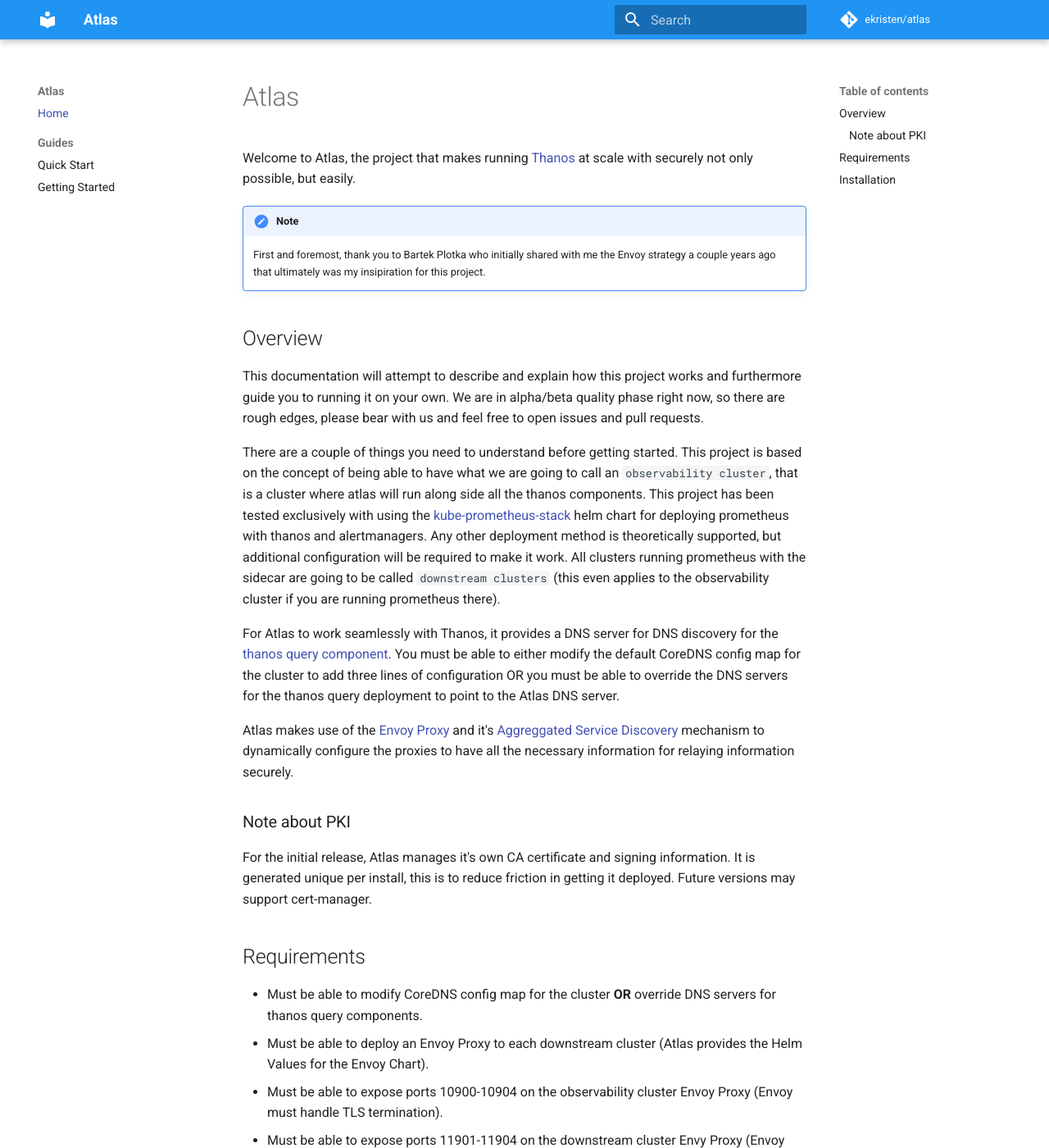
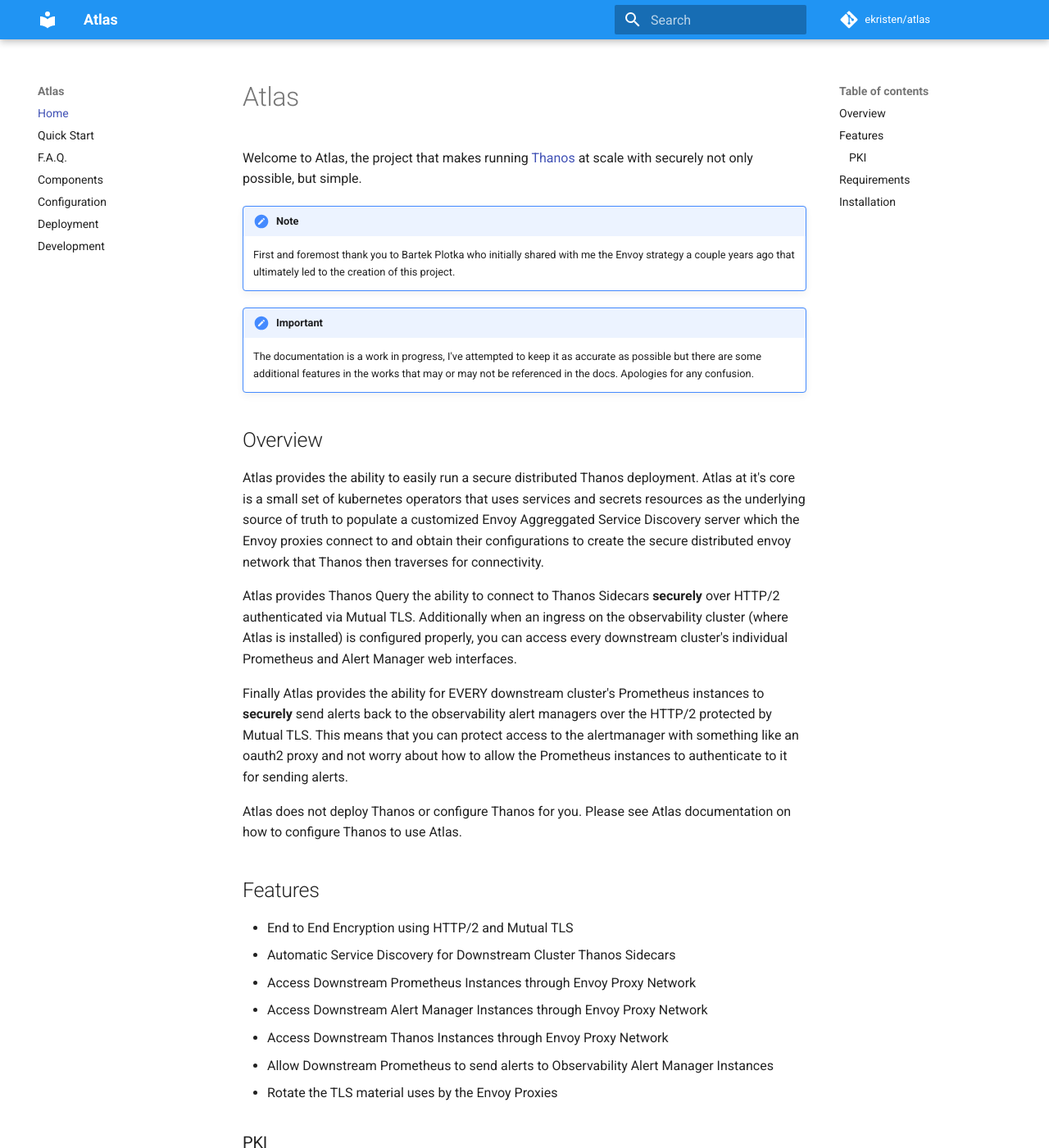
Before and after one commit to goatlas-io/atlas, an MkDocs documentation site: the page built from docs/index.md, in a window 1280 px wide and 1400 px high. Shown: the whole window at 82% size. Built offline with MkDocs 1.6.1 and Material for MkDocs 9.7.7, drawn with Linux system fonts in a browser that asks for light colours; comment, search, counter and statistics services are not loaded; some of the changed text lies outside the part shown.

Commit message:
Documentation Updates (#11)
* adding todo, remove setownerid

* make the hack/deployment script work

* working on docs for open source release

* working on full documentation

```diff
--- a/docs/index.md
+++ b/docs/index.md
@@ -1,21 +1,34 @@
 # Atlas
 
-Welcome to Atlas, the project that makes running [Thanos](https://thanos.io/) at scale with securely not only possible, but easily.
+Welcome to Atlas, the project that makes running [Thanos](https://thanos.io/) at scale with securely not only possible, but simple.
 
 !!! note
-    First and foremost, thank you to Bartek Plotka who initially shared with me the Envoy strategy a couple years ago that ultimately was my insipiration for this project.
+    First and foremost thank you to Bartek Plotka who initially shared with me the Envoy strategy a couple years ago that ultimately led to the creation of this project.
+
+!!! important
+    The documentation is a work in progress, I've attempted to keep it as accurate as possible but there are some additional features in the works that may or may not be referenced in the docs. Apologies for any confusion.
 
 ## Overview
 
-This documentation will attempt to describe and explain how this project works and furthermore guide you to running it on your own. We are in alpha/beta quality phase right now, so there are rough edges, please bear with us and feel free to open issues and pull requests.
+Atlas provides the ability to easily run a secure distributed Thanos deployment. Atlas at it's core is a small set of kubernetes operators that uses services and secrets resources as the underlying source of truth to populate a customized Envoy Aggreggated Service Discovery server which the Envoy proxies connect to and obtain their configurations to create the secure distributed envoy network that Thanos then traverses for connectivity.
 
-There are a couple of things you need to understand before getting started. This project is based on the concept of being able to have what we are going to call an `observability cluster`, that is a cluster where atlas will run along side all the thanos components. This project has been tested exclusively with using the [kube-prometheus-stack](https://github.com/prometheus-community/helm-charts/tree/main/charts/kube-prometheus-stack) helm chart for deploying prometheus with thanos and alertmanagers. Any other deployment method is theoretically supported, but additional configuration will be required to make it work. All clusters running prometheus with the sidecar are going to be called `downstream clusters` (this even applies to the observability cluster if you are running prometheus there).
+Atlas provides Thanos Query the ability to connect to Thanos Sidecars **securely** over HTTP/2 authenticated via Mutual TLS. Additionally when an ingress on the observability cluster (where Atlas is installed) is configured properly, you can access every downstream cluster's individual Prometheus and Alert Manager web interfaces.
 
-For Atlas to work seamlessly with Thanos, it provides a DNS server for DNS discovery for the [thanos query component](https://thanos.io/tip/components/query.md/). You must be able to either modify the default CoreDNS config map for the cluster to add three lines of configuration OR you must be able to override the DNS servers for the thanos query deployment to point to the Atlas DNS server.
+Finally Atlas provides the ability for EVERY downstream cluster's Prometheus instances to **securely** send alerts back to the observability alert managers over the HTTP/2 protected by Mutual TLS. This means that you can protect access to the alertmanager with something like an oauth2 proxy and not worry about how to allow the Prometheus instances to authenticate to it for sending alerts.
 
-Atlas makes use of the [Envoy Proxy](https://www.envoyproxy.io/) and it's [Aggreggated Service Discovery](https://www.envoyproxy.io/docs/envoy/latest/intro/arch_overview/operations/dynamic_configuration) mechanism to dynamically configure the proxies to have all the necessary information for relaying information securely.
+Atlas does not deploy Thanos or configure Thanos for you. Please see Atlas documentation on how to configure Thanos to use Atlas.
 
-### Note about PKI
+## Features
+
+- End to End Encryption using HTTP/2 and Mutual TLS
+- Automatic Service Discovery for Downstream Cluster Thanos Sidecars
+- Access Downstream Prometheus Instances through Envoy Proxy Network
+- Access Downstream Alert Manager Instances through Envoy Proxy Network
+- Access Downstream Thanos Instances through Envoy Proxy Network
+- Allow Downstream Prometheus to send alerts to Observability Alert Manager Instances
+- Rotate the TLS material uses by the Envoy Proxies
+
+### PKI
 
 For the initial release, Atlas manages it's own CA certificate and signing information. It is generated unique per install, this is to reduce friction in getting it deployed. Future versions may support cert-manager.
 
@@ -28,4 +41,6 @@ For the initial release, Atlas manages it's own CA certificate and signing infor
 
 ## Installation
 
-The installation is broken down between the Observability cluster which is where Atlas is installed and then downstream clusters which are what Atlas ends up providing access to. All installations are done via Helm. The Atlas command line binary provides commands to add a cluster and retrieve it's helm values. Once you've retrieved the helm values you can install the envoy proxy on the downstream clusters.
+The installation is broken down between the Observability cluster which is where Atlas is installed and then downstream clusters which are what Atlas ends up providing access to. All deployments are done via Helm. The Atlas command line binary provides commands to add a cluster and retrieve it's helm values. Once you've retrieved the helm values you can install the envoy proxy on the downstream clusters.
+
+See the [full deployment documentation](deployment.md)
--- a/mkdocs.yml
+++ b/mkdocs.yml
@@ -25,12 +25,15 @@ markdown_extensions:
       guess_lang: false
   - toc:
       permalink: true
-  - pymdownx.superfences:
-      highlight_code: true
+  - pymdownx.superfences
   - pymdownx.tabbed
+  - pymdownx.highlight
 
 nav:
   - Home: index.md
-  - Guides:
-      - Quick Start: guides/quick-start.md
-      - Getting Started: guides/getting-started.md
+  - Quick Start: quick-start.md
+  - F.A.Q.: faq.md
+  - Components: components.md
+  - Configuration: configuration.md
+  - Deployment: deployment.md
+  - Development: development.md
```
Also changed, not shown: README.md (+6 -83 lines), docs/components.md (added, +34 -0 lines), docs/configuration.md (added, +49 -0 lines), docs/deployment.md (added, +156 -0 lines), docs/development.md (added, +13 -0 lines), docs/faq.md (added, +5 -0 lines), docs/guides/getting-started.md (deleted, +0 -24 lines), docs/guides/quick-start.md (deleted, +0 -24 lines), docs/quick-start.md (added, +20 -0 lines), hack/deployment/README.md (added, +5 -0 lines), 2 other files.
